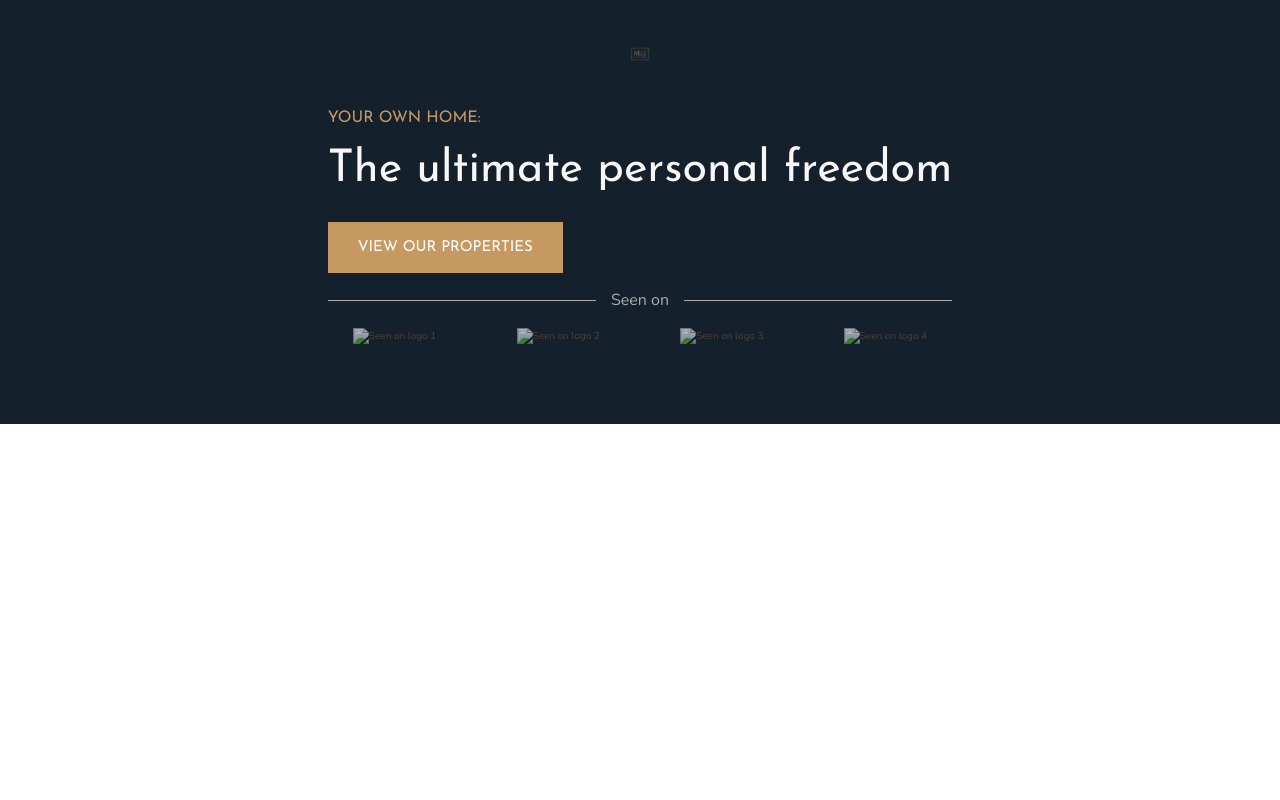
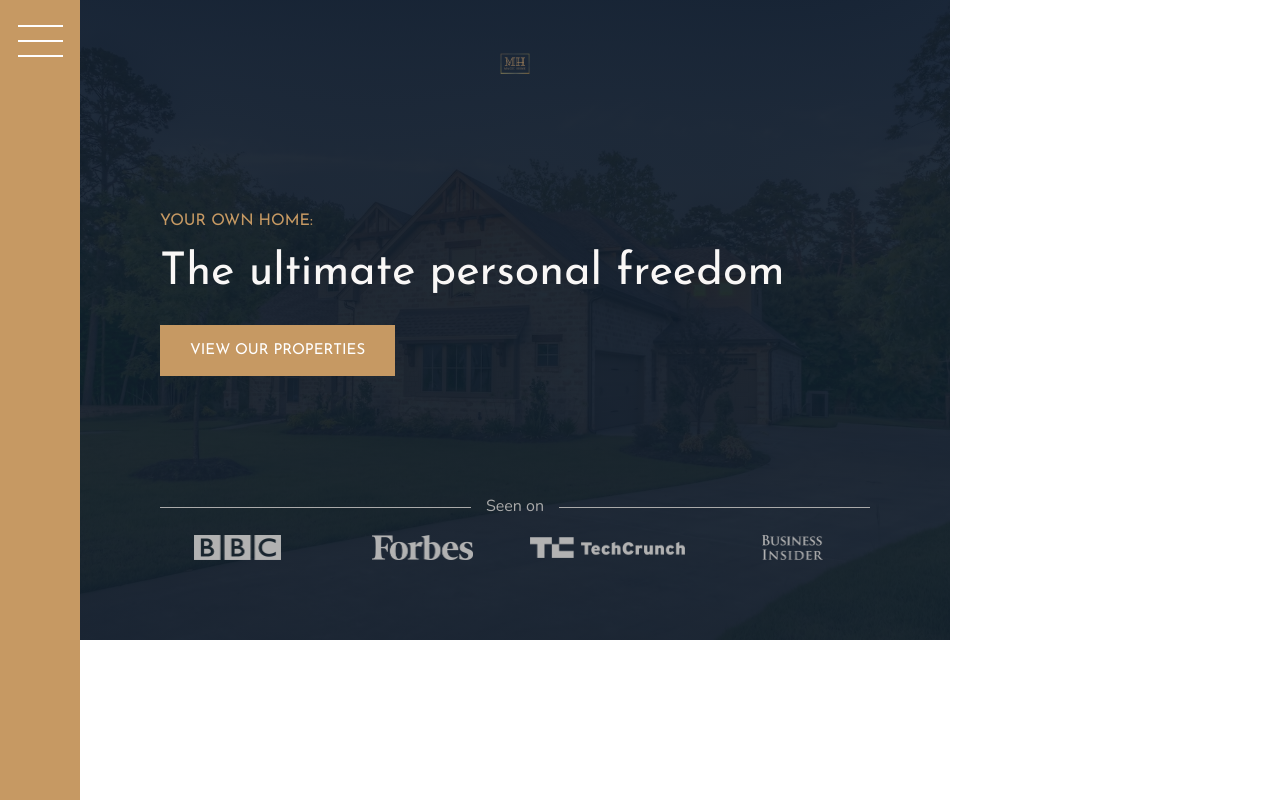
Before and after one commit to amiguelmoreno/MagicHome, a website: page index.html in a window 1280 px wide. Shown: the top 800 px of the page. Drawn offline with nearby package versions, Linux system fonts and the light colour scheme.

Commit message:
add sidebar and header

```diff
--- a/index.html
+++ b/index.html
@@ -4,21 +4,31 @@
         <meta charset="UTF-8" />
         <meta http-equiv="X-UA-Compatible" content="IE=edge" />
         <meta name="viewport" content="width=device-width, initial-scale=1.0" />
-        <title>Document</title>
+        <title>Magic Home</title>
         <link rel="stylesheet" href="./css/style.css" />
     </head>
-    <body>
+    <body class="container">
+        <div class="sidebar">
+            <button class="nav-btn"></button>
+        </div>
+
         <header class="header">
-            <img src="img/logo.png" alt="MH logo" class="header__logo" />
+            <div class="header__logo">
+                <img
+                    src="img/logo.png"
+                    alt="MH logo"
+                    class="header__logo-img"
+                />
+            </div>
             <h3 class="heading-3">Your own home:</h3>
             <h1 class="heading-1">The ultimate personal freedom</h1>
             <button class="btn header__btn">View our properties</button>
             <div class="header__seenon-text">Seen on</div>
             <div class="header__seenon-logos">
-                <img src="img/logo-bbc.png" alt="Seen on logo 1" />
-                <img src="img/logo-forbes.png" alt="Seen on logo 2" />
-                <img src="img/logo-techcrunch.png" alt="Seen on logo 3" />
-                <img src="img/logo-bi.png" alt="Seen on logo 4" />
+                <img src="img/logo-bbc.png" alt="logo-bbc" />
+                <img src="img/logo-forbes.png" alt="logo-forbes" />
+                <img src="img/logo-techcrunch.png" alt="logo-techcrunch" />
+                <img src="img/logo-bi.png" alt="logo-bi" />
             </div>
         </header>
     </body>
--- a/sass/_header.scss
+++ b/sass/_header.scss
@@ -26,7 +26,12 @@
     }
 
     &__logo {
-        height: 3rem;
+        width: 5rem;
+        justify-self: center;
+    }
+
+    &__logo-img {
+        width: 100%;
         justify-self: center;
     }
 
--- /dev/null
+++ b/sass/_sidebar.scss
@@ -0,0 +1,53 @@
+.sidebar {
+    background-color: $color-primary;
+    grid-column: sidebar-start / sidebar-end;
+    grid-row: 1 / -1;
+
+    display: flex;
+    justify-content: center;
+
+    @media only screen and (max-width: $bp-large) {
+        grid-column: 1 / -1;
+        grid-row: 1 / 2;
+        justify-content: flex-end;
+        align-items: center;
+    }
+}
+
+.nav-btn {
+    border: none;
+    border-radius: 0;
+
+    background-color: #fff;
+    height: 2px;
+    width: 4.5rem;
+    margin-top: 4rem;
+
+    &::before,
+    &::after {
+        background-color: #fff;
+        height: 2px;
+        width: 4.5rem;
+        content: "";
+        display: block;
+    }
+
+    &::before {
+        transform: translateY(-1.5rem);
+    }
+    &::after {
+        transform: translateY(1.3rem);
+    }
+
+    @media only screen and (max-width: $bp-large) {
+        margin-top: 0;
+        margin-right: 3rem;
+
+        &::before {
+            transform: translateY(-1.2rem);
+        }
+        &::after {
+            transform: translateY(1rem);
+        }
+    }
+}
--- a/sass/main.scss
+++ b/sass/main.scss
@@ -1,4 +1,5 @@
 @import "base";
 @import "typography";
 
+@import "sidebar";
 @import "header";
```
Also changed, not shown: sass/_base.scss (+9 -7 lines), css/style.css, img/hero.jpeg (added), img/logo-bbc.png (added), img/logo-bi.png (added), img/logo-forbes.png (added), img/logo-techcrunch.png (added), 1 other file.
